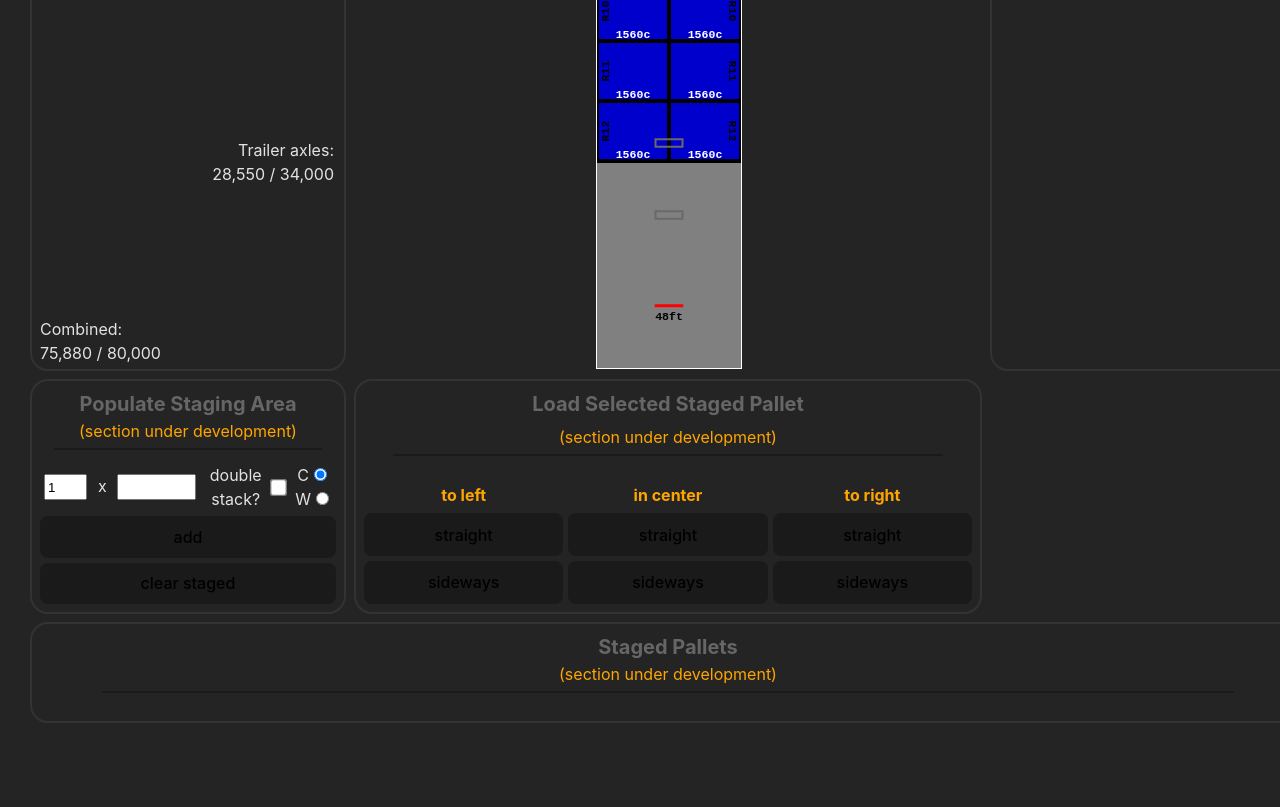
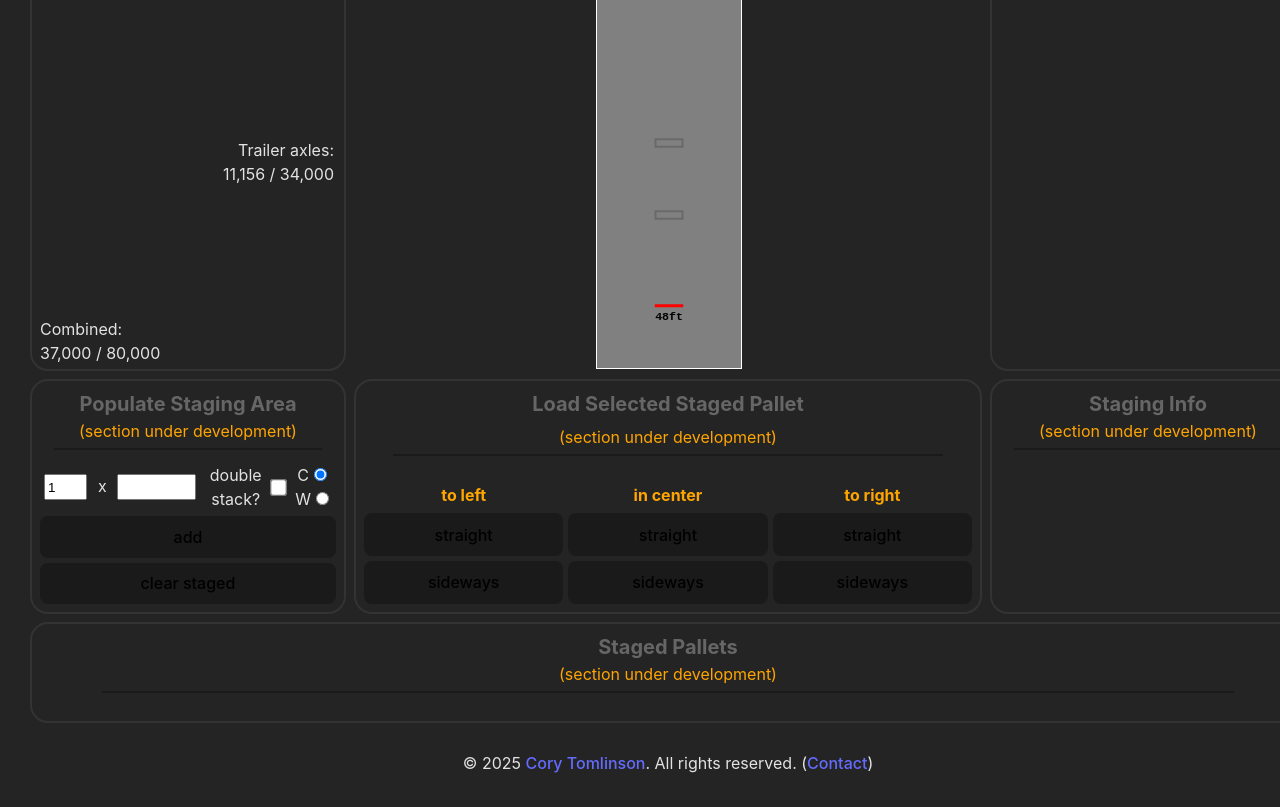
Before and after one commit to PTLux1517/axle-weight-calculator, a React (Vite) app: page / in a window 1280 px wide. Shown: the part 1080-1887 px from the top of the page. Before the commit the page ends 1833 px from the top, so only its background shows below. Built offline with nearby package versions, Linux system fonts and the light colour scheme.

Commit message:
in progress

```diff
--- a/src/App.css
+++ b/src/App.css
@@ -184,6 +184,10 @@ header {
    width: 85vw;
 }
 
+footer {
+   margin-top: 30px;
+}
+
 hr {
    width: 90%;
    border: 1.5px solid hsl(0,0%,10%);
--- a/src/App.tsx
+++ b/src/App.tsx
@@ -28,7 +28,7 @@ import {
    toFeet,
    toInches,
    totalGrossWt,
-   totalLoadWt,
+   totalLoadWt,totalStagedWt,
    toTitleCase
 } from "./calculations.ts";
 import {
@@ -273,7 +273,7 @@ function App() {
    const selectionColor1 = "darkgoldenrod"
    const selectionColor2 = "darkcyan"
 
-   const defaultTrailer:Trailer&Load = costco24ChunkTrailer
+   const defaultTrailer:Trailer&Load = emptyTrailer
    const defaultState:State = State.CA
    const defaultRearAxleType:RearAxleTypeCapacity = RearAxleTypeCapacity.Tandem
    const defaultUnloadedWeights:AxleWeights = {
@@ -515,6 +515,7 @@ function App() {
             </div>
             {/* ----------------------------------------------------------------- COLUMN 2 ----------------------------------------------------------------- */}
             <div id={"zoom-container"} style={{gridRow: 1, gridColumn: 2}}>
+               <div>(Todo: disclaimer/license)</div>
                <label id={"zoom-label"} htmlFor={"zoom"}>Zoom Diagram</label>
                <hr/>
                <div>
@@ -618,7 +619,19 @@ function App() {
                   </>}
                </div>
             </div>
+            <div id={"staging-info-container"} style={{gridRow: 3, gridColumn: 3}}>
+               <h3>Staging Info</h3>
+               <div style={{color: "orange"}}>(section under development)<hr/></div>
+               {staged.length > 0 && <>
+                  <div>Staged Weight w/ Pallets: {Math.ceil(totalStagedWt(staged)).toLocaleString()}</div>
+                  <div>Position Count: {staged.length}</div>
+               </>}
+
+            </div>
          </main>
+         <footer>
+            <div id="copyright-text">&copy; {new Date().getFullYear()} <a href={"https://ptlux1517.github.io"} target={"_blank"}>Cory Tomlinson</a>. All rights reserved. (<a href={"mailto:cory@ptlux1517.mozmail.com?subject=(Axle%20Weight%20Calculator%20Contact)%3A%20*your%20subject%20here*"} target={"_blank"}>Contact</a>)</div>
+         </footer>
       </>
    )
 }
--- a/src/calculations.ts
+++ b/src/calculations.ts
@@ -303,6 +303,16 @@ export function totalLoadWt(loaded:AxleWeights, unloaded:AxleWeights):number {
    return totalGrossWt(loaded) - totalGrossWt(unloaded)
 }
 
+export function totalStagedWt(staged:Pallet[][]):number {
+   return staged
+      .map(stack =>
+         stack
+            .map(pal => pal.prdWt + pal.palWt)
+            .reduce((acc,curr) => acc + curr, 0)
+      )
+      .reduce((acc,curr) => acc + curr, 0)
+}
+
 export function sortStagedPalletsByStackWeight(stacks:Pallet[][]):Pallet[][] {
    return stacks.sort((stack1:Pallet[],stack2:Pallet[]) => {
       const stack1Wt = stack1.map(pallet => pallet.prdWt+pallet.palWt).reduce((acc,curr) => acc+curr,0)
```
